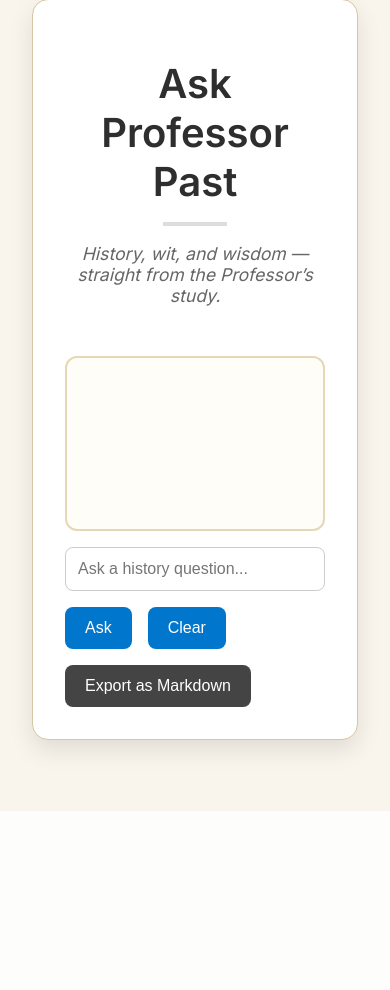
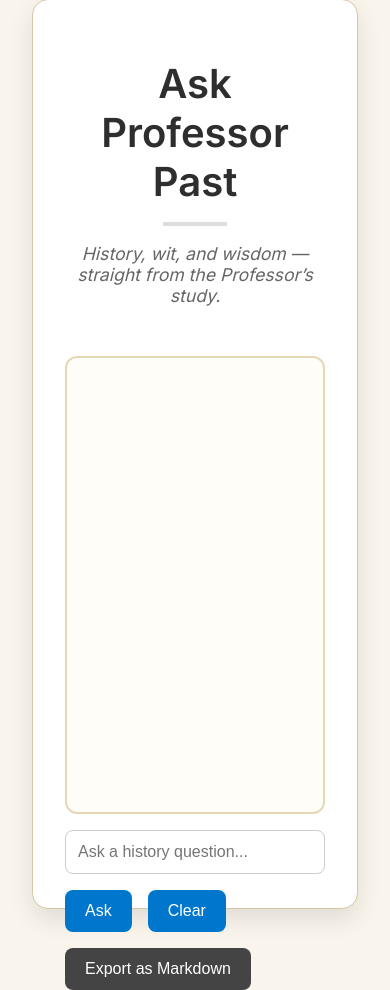
Before and after one commit to 3ixas/ask-professor-past, a Django app: page / in a window 390 px wide. Shown: the part 33-1023 px from the top of the page. Before the commit the page ends 844 px from the top, so only its background shows below. Run offline with Django 5.2, Linux system fonts and the light colour scheme; some web fonts are replaced.

Commit message:
Improve chat height and layout for mobile usability.

```diff
--- a/core/static/core/style.css
+++ b/core/static/core/style.css
@@ -181,9 +181,18 @@ button:hover {
 }
 
 @media (max-width: 600px) {
+  .container {
+    min-height: 100vh;
+    display: flex;
+    flex-direction: column;
+  }
+
   .chat-box {
     padding-left: 0.5rem;
     padding-right: 0.5rem;
+    flex-grow: 1;
+    max-height: unset;
+    min-height: 50vh;
   }
 
   .bubble {
@@ -200,4 +209,8 @@ button:hover {
     width: 64px;
     height: 64px;
   }
+
+  form {
+    margin-top: auto;
+  }
 }
```
